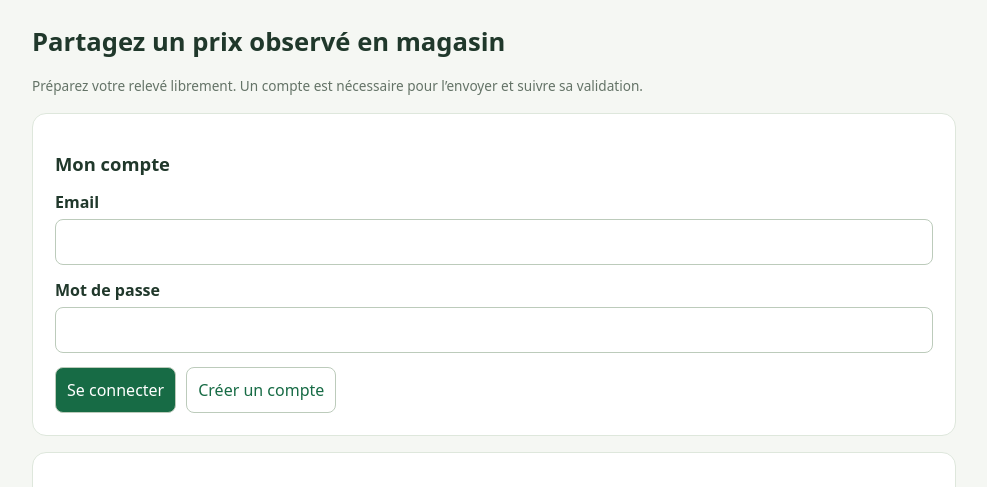
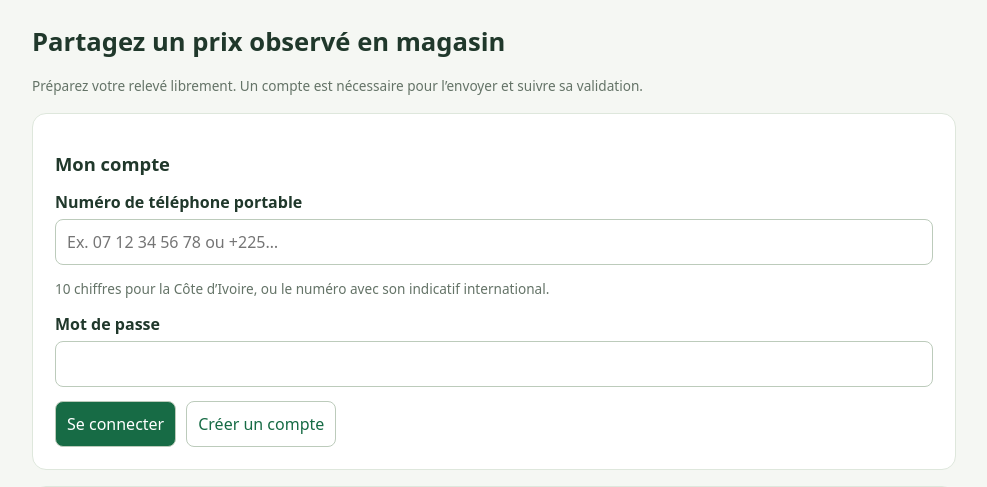
Before and after one commit to patrickeudess/compareprix, a Flask app: page /compte in a window 1280 px wide. Shown: the part 46-533 px from the top of the page, without its empty margins (146-1133 px from the left). Run offline with Flask 3, Linux system fonts and the light colour scheme; some libraries are stand-ins or nearby versions.

Commit message:
Afficher le numéro portable dans inscription et connexion

```diff
--- a/templates/community.html
+++ b/templates/community.html
@@ -3,8 +3,8 @@
 <h1>Partagez un prix observé en magasin</h1><p class="hint">Préparez votre relevé librement. Un compte est nécessaire pour l’envoyer et suivre sa validation.</p>
 <p id="message" class="notice" role="status" aria-live="polite"></p>
 <section id="account"><h2>Mon compte</h2>
-<div id="signedOut"><form id="authForm"><label for="email">Email</label><input id="email" type="email" maxlength="254" autocomplete="email" required><label for="password">Mot de passe</label><input id="password" type="password" maxlength="256" autocomplete="current-password" required>
-<div id="registration" hidden><label for="name">Pseudo</label><input id="name" maxlength="80" autocomplete="nickname"><p class="hint">Utilisez au moins 12 caractères pour votre mot de passe. Votre email n’est pas affiché publiquement.</p></div>
+<div id="signedOut"><form id="authForm"><label for="phone">Numéro de téléphone portable</label><input id="phone" type="tel" inputmode="tel" maxlength="40" autocomplete="tel" placeholder="Ex. 07 12 34 56 78 ou +225…" required><p class="hint">10 chiffres pour la Côte d’Ivoire, ou le numéro avec son indicatif international.</p><label for="password">Mot de passe</label><input id="password" type="password" maxlength="256" autocomplete="current-password" required>
+<div id="registration" hidden><label for="name">Pseudo</label><input id="name" maxlength="80" autocomplete="nickname"><p class="hint">Utilisez au moins 12 caractères pour votre mot de passe. Votre numéro reste privé. Connexion par numéro et mot de passe ; la vérification SMS n’est pas encore activée.</p></div>
 <div class="actions"><button id="authSubmit" type="submit">Se connecter</button><button type="button" id="switchAuth" class="secondary">Créer un compte</button></div></form></div>
 <div id="signedIn" hidden><p id="greeting"></p><button id="logout" class="secondary" type="button">Se déconnecter</button></div></section>
 <section id="contribution"><h2>Proposer un prix</h2><form id="contributionForm">
```
